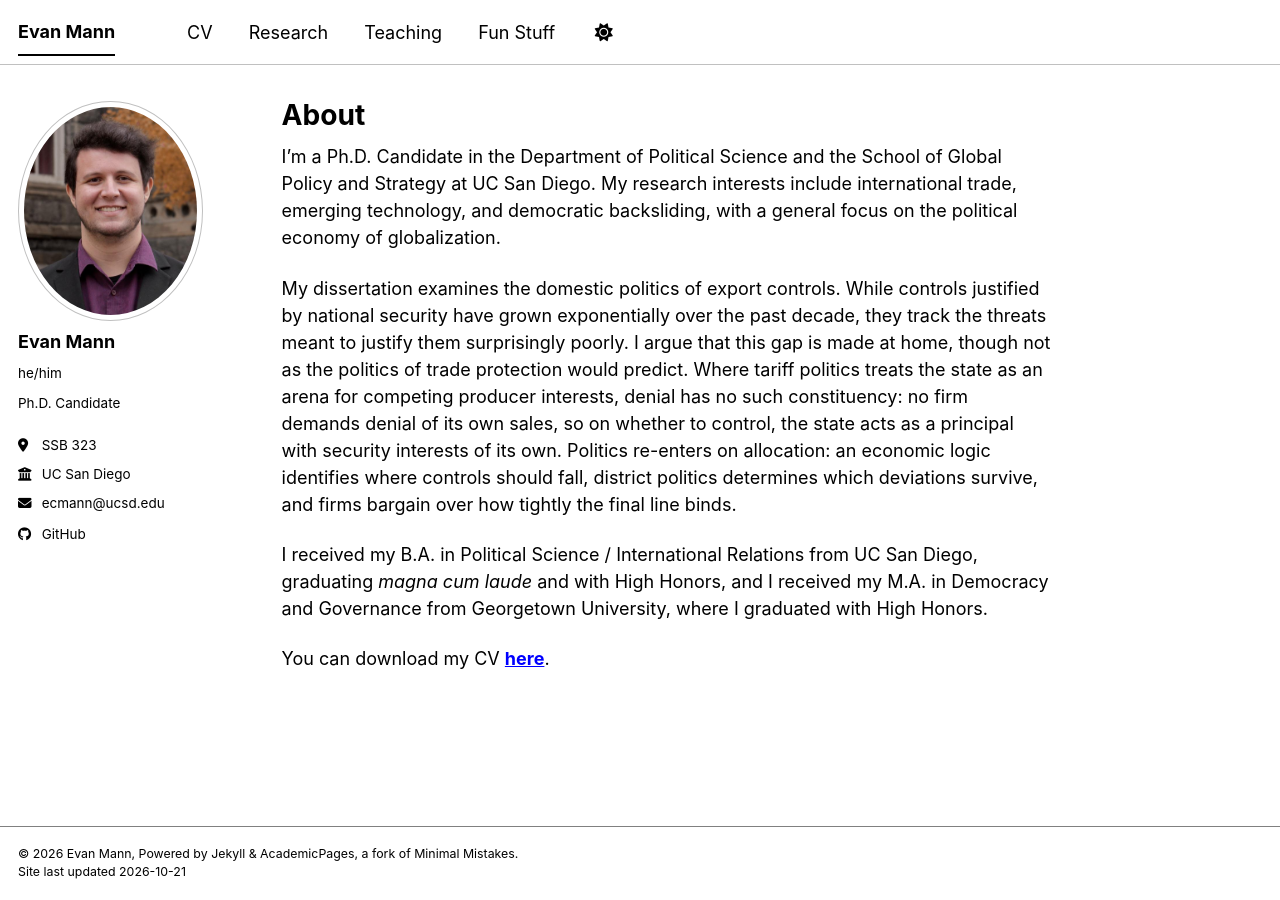
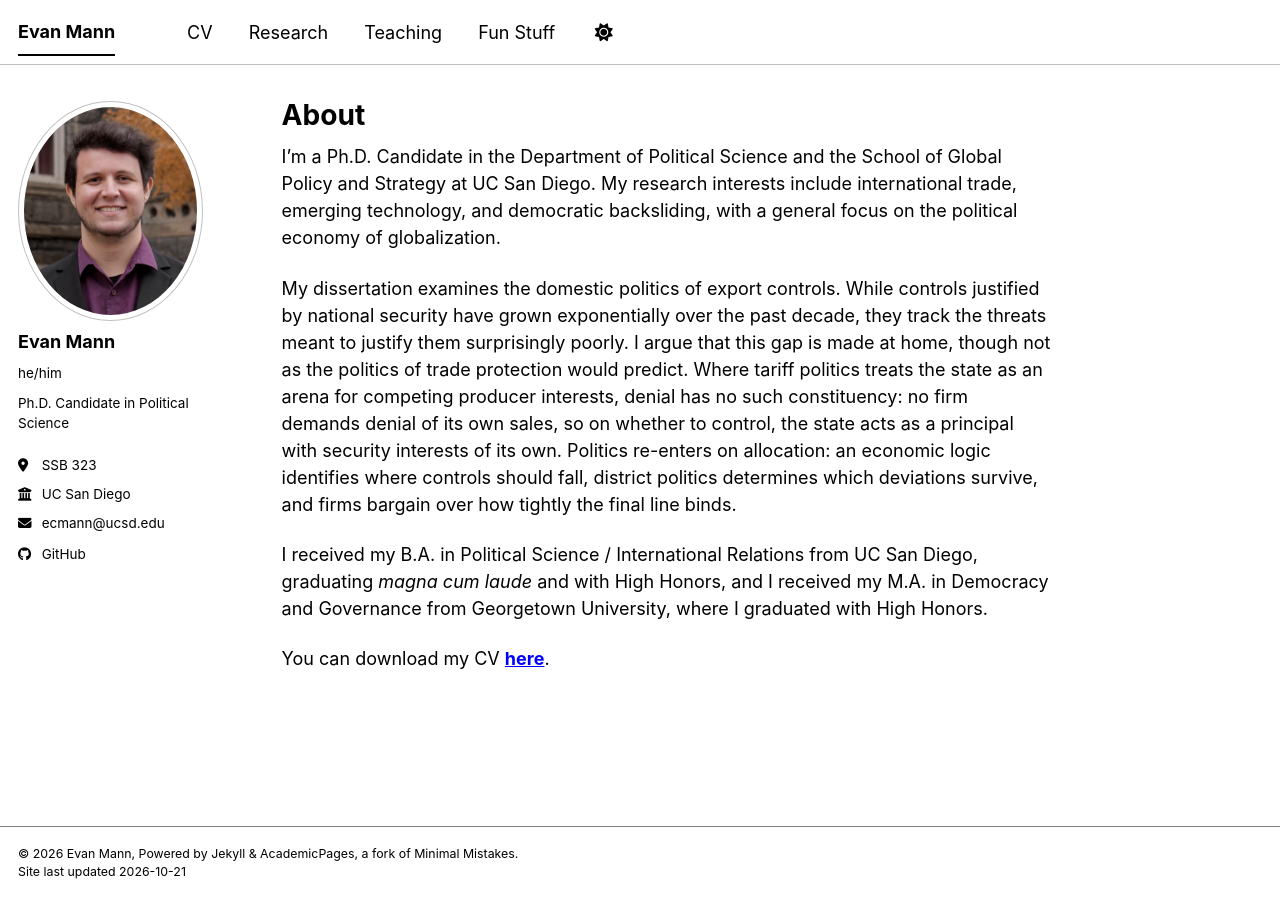
Before and after one commit to ecmannn/ecmannn.github.io, a Jekyll site: the page built from index.md, in a window 1280 px wide. Built offline with Jekyll 4.4.1, drawn with Linux system fonts in a browser that asks for light colours; a script bundle is joined from its source files by our own code; library files that are not in the unit come from our copies.

Commit message:
Update _config.yml

```diff
--- a/_config.yml
+++ b/_config.yml
@@ -26,7 +26,7 @@ author:
   avatar           : "profile.png"
   name             : "Evan Mann"
   pronouns         : "he/him"
-  bio              : "Ph.D. Candidate"
+  bio              : "Ph.D. Candidate in Political Science"
   employer         : "UC San Diego"
   location         : "SSB 323"
   location_url     : "https://www.google.com/maps/search/?api=1&query=UC+San+Diego+Social+Sciences+Building&query_place_id=ChIJmfHxdeoG3IARbCn9Zq-PJ0M"
```
